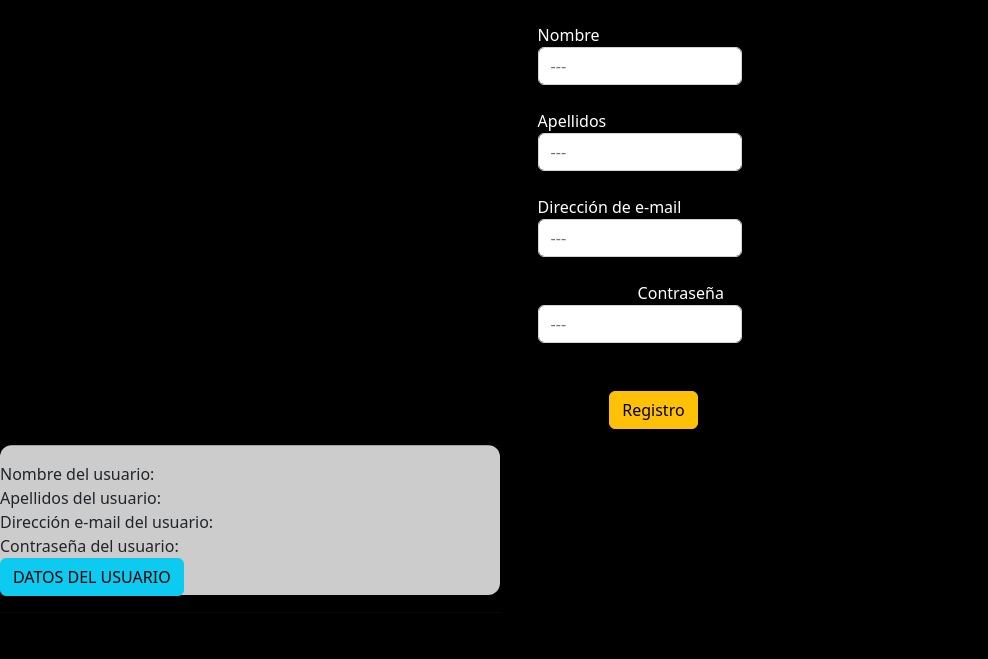
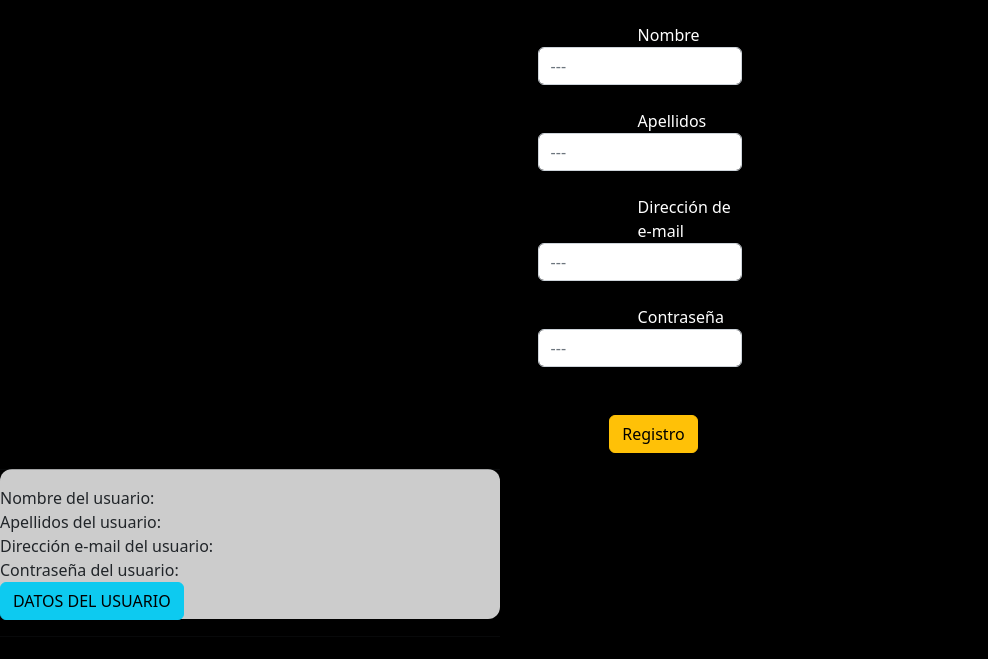
Before and after one commit to nostromo97/ProyectoDisenoRegistro2TRIM, a plain HTML site: page index.html in a window 1280 px wide. Shown: the part 273-932 px from the top of the page, without its empty margins (0-988 px from the left). Drawn offline with nearby package versions, Linux system fonts and the light colour scheme.

Commit message:
posicion de los titulos
posicion de los titulos

```diff
--- a/index.html
+++ b/index.html
@@ -128,7 +128,7 @@
     <!--Formulario con los diferentes campos a rellenar por el usuario.-->
     <form id="formulario">
         <div class="form-row align-items-center">
-            <label for="nombre" color="white">Nombre</label>
+            <label for="nombre" color="white" style="margin-left: 100px;">Nombre</label>
             <input type="tex" class="form-control" id="nombretxt" aria-describedby="nombreHelp" placeholder="---">
             <small id="nombretxt" class="form-text text-muted"></small>
         </div>
@@ -136,7 +136,7 @@
         <br>
 
         <div class="form-row align-items-center">
-            <label for="apellido" color="white">Apellidos</label>
+            <label for="apellido" color="white" style="margin-left: 100px;">Apellidos</label>
             <input type="tex" class="form-control" id="apellidotxt" aria-describedby="apellidoHelp" placeholder="---">
             <small id="apellidotxt" class="form-text text-muted"></small>
         </div>
@@ -144,7 +144,7 @@
         <br>
 
         <div class="form-row align-items-center">
-            <label for="email" color="white">Dirección de e-mail</label>
+            <label for="email" color="white" style="margin-left: 100px;">Dirección de e-mail</label>
             <input type="tex" class="form-control" id="emailtxt" aria-describedby="emailHelp" placeholder="---">
             <small id="emailtxt" class="form-text text-muted"></small>
         </div>
```
